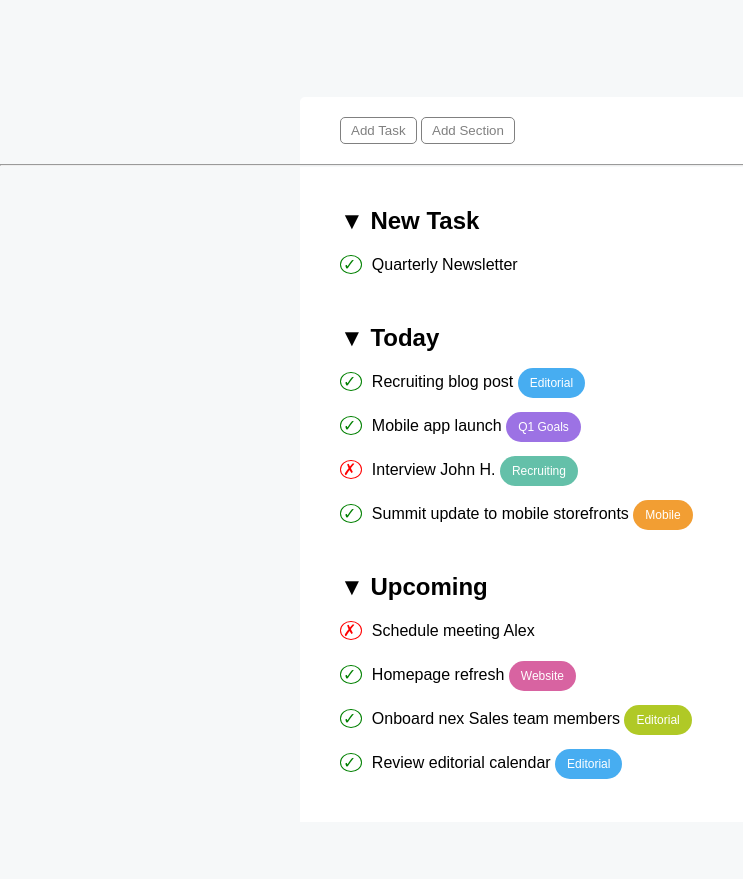
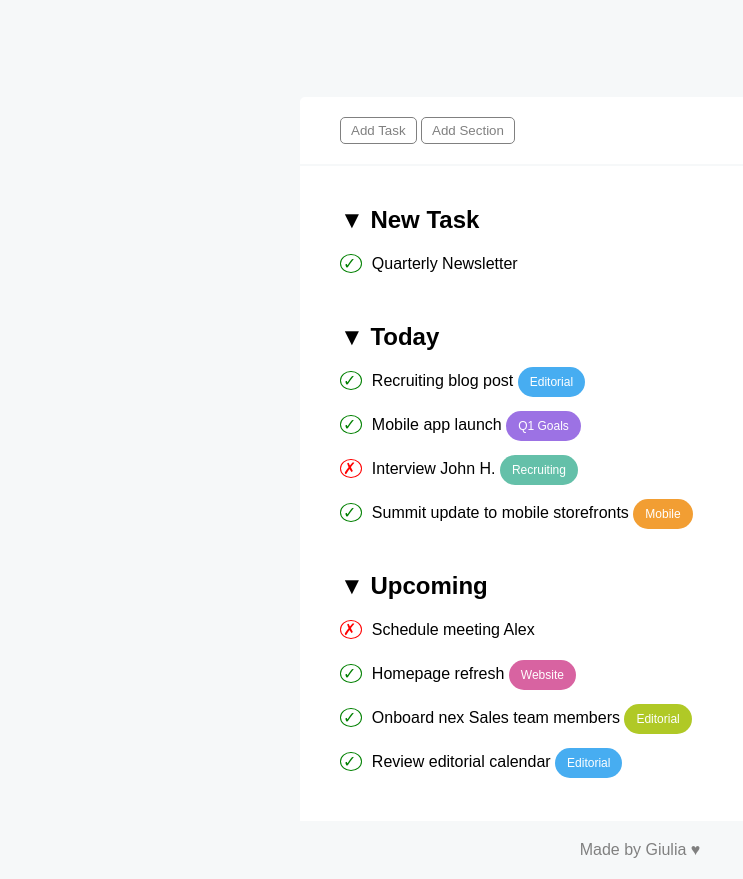
Before and after one commit to GiuliaSetti/html-css-toboolist, a plain HTML site: page index.html in a window 1280 px wide. Shown: the part 77-956 px from the top of the page, without its empty margins (0-743 px from the left). Before the commit the page ends 899 px from the top, so only its background shows below. Drawn offline with Linux system fonts and the light colour scheme.

Commit message:
ElementiFinali

```diff
--- a/css/style.css
+++ b/css/style.css
@@ -31,7 +31,7 @@ main{
 }
 
 .buttonarea, .mainpart{
-    margin-top: 1px;
+    margin-top: 2px;
     margin-left: 300px;
     margin-right: 300px;
     padding: 20px 40px;
@@ -135,3 +135,11 @@ li, ul{
 #acidgreen{
     background-color: #b0c926;
 }
+
+/* footer */
+
+footer{
+    margin: 20px 20px;
+    text-align: center;
+    color: gray;
+}
--- a/index.html
+++ b/index.html
@@ -30,7 +30,6 @@
 
         <!-- /bottoni -->
 
-        <hr>
 
         <!-- liste -->
 
@@ -151,10 +150,14 @@
     </main>
 
 
-
     <!-- /main -->
 
     <!-- footer -->
+
+    <footer>
+        <div>Made by Giulia &hearts;</div>
+    </footer>
+
     <!-- /footer -->
 
 </body>
```
